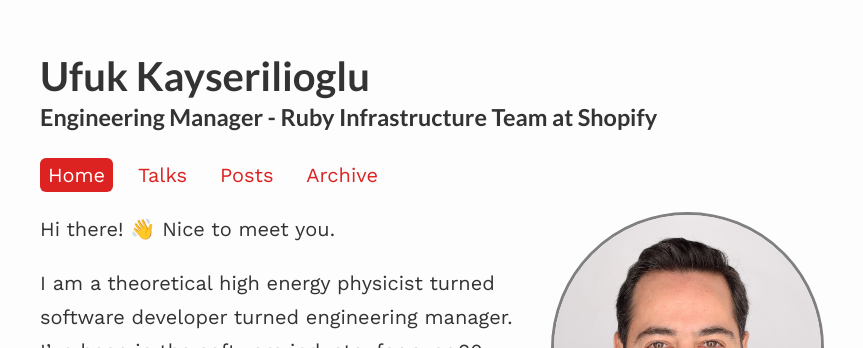
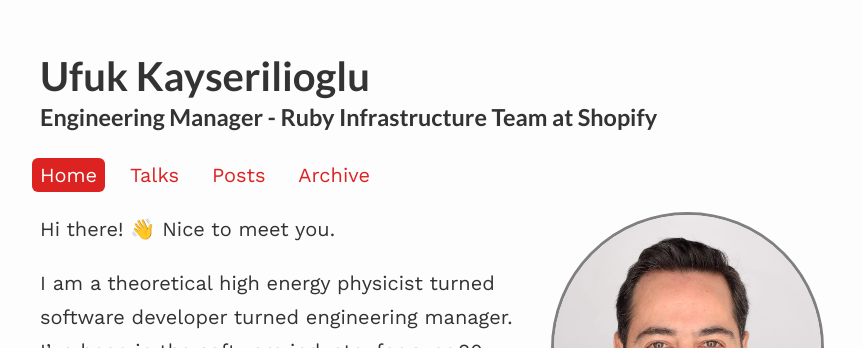
Before and after one commit to paracycle/ufuk.dev, a Jekyll site: the page built from index.md, in a window 1280 px wide. Shown: the top 348 px of the page, without its empty margins (200-1063 px from the left). Built offline with Jekyll 4.4.1, drawn with Linux system fonts in a browser that asks for light colours; nearby versions of some CDN libraries.

Commit message:
Move nav left a bit

```diff
--- a/assets/css/_sass/navigation.scss
+++ b/assets/css/_sass/navigation.scss
@@ -1,6 +1,6 @@
 /* Footer navigation links */
 nav {
-  margin: 1em 0;
+  margin: 1em 0 1em -0.4em;
 
   & > a {
     margin-right: 0.5em;
```
